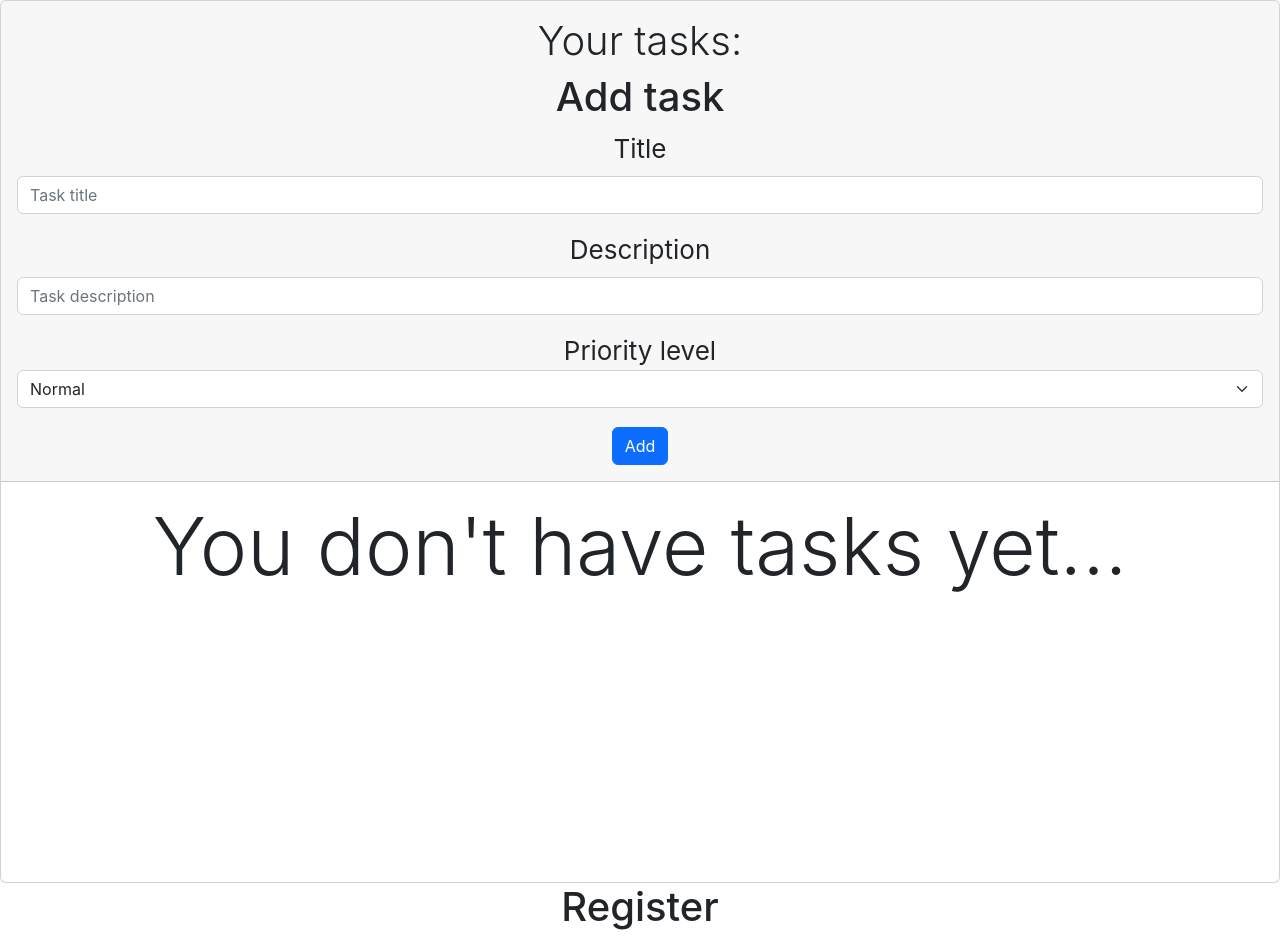
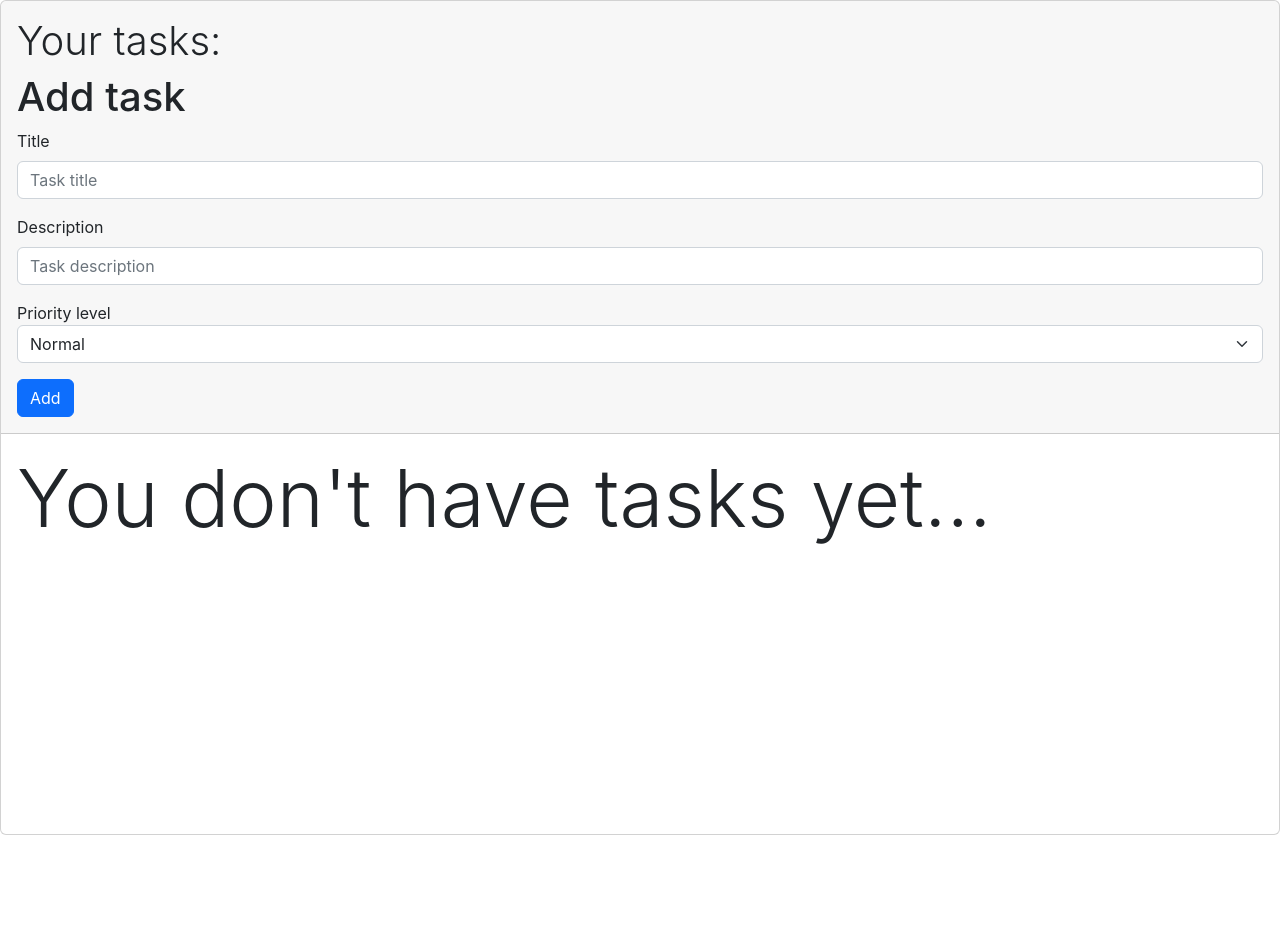
Before and after one commit to Guarito/01-hola-mundo, a React (Create React App) app: page /tasks in a window 1280 px wide. Shown: the top 945 px of the page. After the commit the page ends 835 px from the top, so only its background shows below. Built offline with nearby package versions, Linux system fonts and the light colour scheme.

Commit message:
taskDetailsPage

```diff
--- a/src/App.js
+++ b/src/App.js
@@ -1,15 +1,30 @@
+import { BrowserRouter, Routes, Route, Link } from "react-router-dom";
 import "./App.scss";
-import TaskList from "./components/container/tasks";
+
 import RegisterForm from "./components/pure/forms/registerForm";
+import NotFoundPage from "./pages/404/NotFoundPage";
+import HomePage from "./pages/home/HomePage";
+import TaskDetailsPage from "./pages/tasks/TaskDetailsPage";
+import TasksPage from "./pages/tasks/TasksPage";
 
 function App() {
     return (
-        <div className="App">
-            <main className="App-main">
-                <TaskList />
-                <RegisterForm />
-            </main>
-        </div>
+        // <div className="App">
+        //     <main className="App-main">
+        //         <TaskList />
+        //         <RegisterForm />
+        //     </main>
+        // </div>
+
+        <BrowserRouter>
+            <Routes>
+                <Route path="/" element={<HomePage />} />
+                <Route path="/tasks" element={<TasksPage />} />
+                <Route path="/tasks/:id" element={<TaskDetailsPage />} />
+                <Route path="/api/register" element={<RegisterForm />} />
+                <Route path="*" element={<NotFoundPage />} />
+            </Routes>
+        </BrowserRouter>
     );
 }
 
--- a/src/components/pure/task.jsx
+++ b/src/components/pure/task.jsx
@@ -1,6 +1,5 @@
 import PropTypes from "prop-types";
 import { useEffect } from "react";
-
 import { Task } from "../../models/tasks.class";
 import "../../styles/task.scss";
 import TaskLevelBadge from "./features/taskLevelBadge";
--- /dev/null
+++ b/src/pages/about-faqs/AboutPage.jsx
@@ -0,0 +1,5 @@
+const AboutPage = () => {
+    return <div>About page | FAQS</div>;
+};
+
+export default AboutPage;
--- /dev/null
+++ b/src/pages/tasks/TaskDetailsPage.jsx
@@ -0,0 +1,5 @@
+const TaskDetailsPage = ({ task }) => {
+    return <>Task details page</>;
+};
+
+export default TaskDetailsPage;
--- a/src/pages/tasks/TasksPage.jsx
+++ b/src/pages/tasks/TasksPage.jsx
@@ -1,7 +1,11 @@
-import TaskList from "../../components/container/task_list";
+import TaskList from "../../components/container/tasks";
 
 const TasksPage = () => {
-    return <TaskList />;
+    return (
+        <div>
+            <TaskList />
+        </div>
+    );
 };
 
 export default TasksPage;
```
